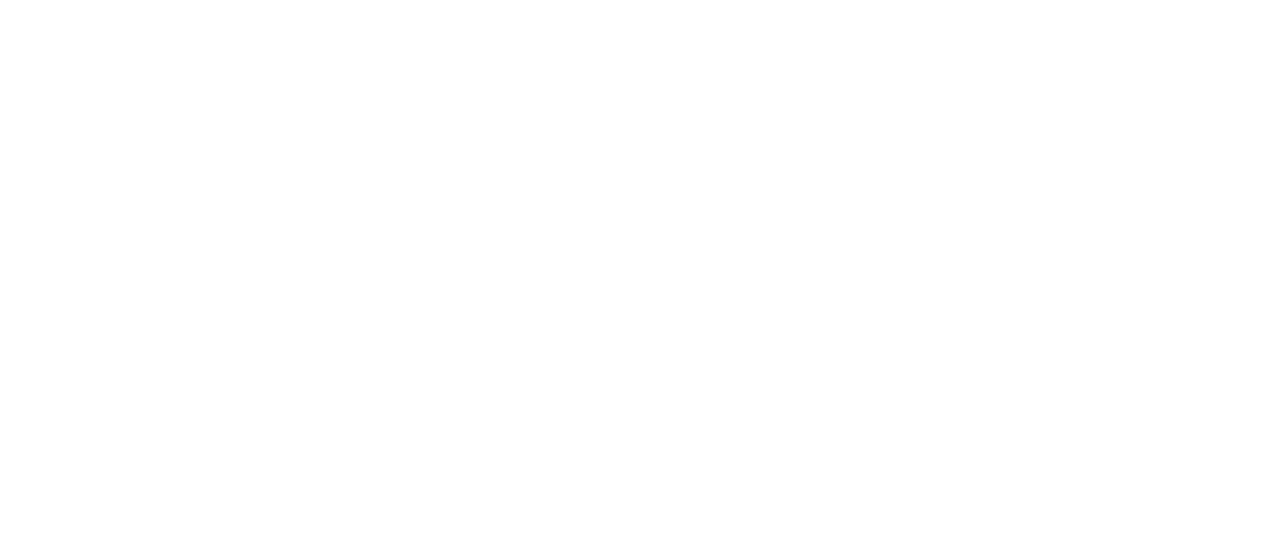
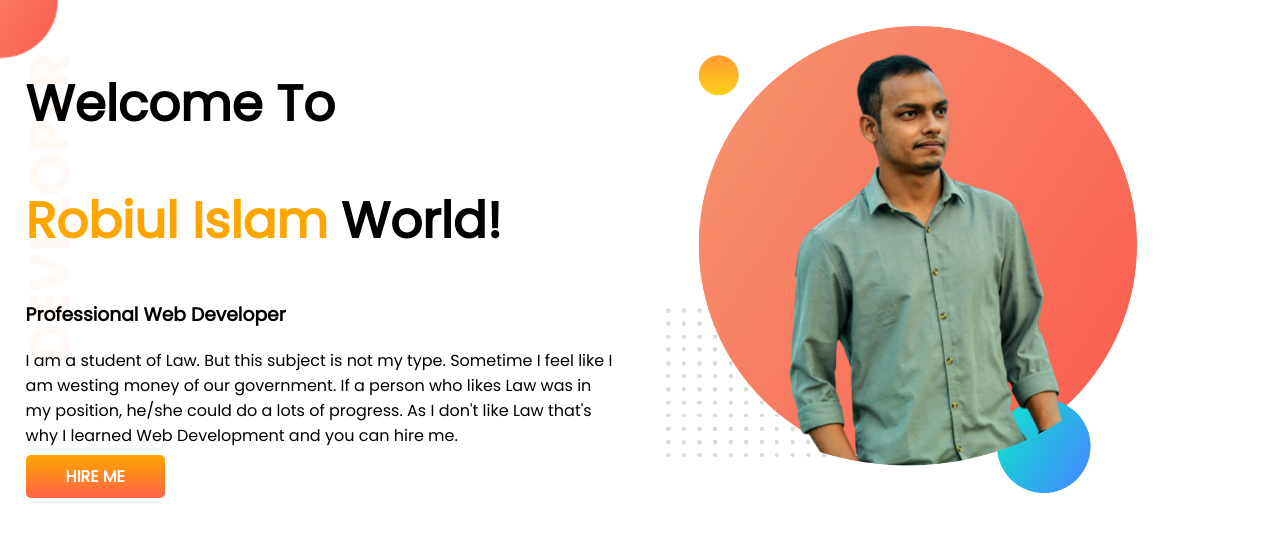
Before and after one commit to Robiul-Jahid/developer-portfolio, a plain HTML site: page index.html in a window 1280 px wide. Drawn offline with Linux system fonts and the light colour scheme.

Commit message:
top-banner

```diff
--- a/index.html
+++ b/index.html
@@ -5,7 +5,37 @@
         <meta http-equiv="X-UA-Compatible" content="IE=edge" />
         <meta name="viewport" content="width=device-width, initial-scale=1.0" />
         <title>Robiul's Portfolio</title>
+        <link rel="preconnect" href="https://fonts.googleapis.com" />
+        <link rel="preconnect" href="https://fonts.gstatic.com" crossorigin />
+        <link
+            href="https://fonts.googleapis.com/css2?family=Poppins&display=swap"
+            rel="stylesheet"
+        />
         <link rel="stylesheet" href="style.css" />
     </head>
-    <body></body>
+    <body>
+        <section class="top-banner">
+            <div class="half-width">
+                <h1>Welcome To</h1>
+                <h1><span class="orange-color">Robiul Islam</span> World!</h1>
+                <h3>Professional Web Developer</h3>
+                <p>
+                    I am a student of Law. But this subject is not my type.
+                    Sometime I feel like I am westing money of our government.
+                    If a person who likes Law was in my position, he/she could
+                    do a lots of progress. As I don't like Law that's why I
+                    learned Web Development and you can hire me.
+                </p>
+                <a
+                    class="link-button"
+                    target="_blank"
+                    href="https://www.linkedin.com/in/robiul-islam-jahid-2460401a2/"
+                    >HIRE ME</a
+                >
+            </div>
+            <div class="half-width">
+                <img src="images/Robiul-bg.png" alt="Robiul" />
+            </div>
+        </section>
+    </body>
 </html>
--- a/style.css
+++ b/style.css
@@ -0,0 +1,32 @@
+body {
+    font-family: "Poppins", sans-serif;
+    margin: 0;
+}
+h1 {
+    font-size: 50px;
+}
+.orange-color {
+    color: orange;
+}
+section {
+    display: flex;
+}
+.half-width {
+    width: 50%;
+    padding: 2%;
+}
+.half-width img {
+    width: 80%;
+}
+.link-button {
+    text-decoration: none;
+    background-image: linear-gradient(orange, tomato);
+    color: white;
+    font-weight: 700;
+    padding: 10px 40px;
+    border-radius: 5px;
+}
+.top-banner {
+    background-image: url(images/top-banner.png);
+    background-repeat: no-repeat;
+}
```
Also changed, not shown: images/Robiul-bg.png (added), images/dream-bg.png (added), images/exp-bg.png (added), images/jhankar.png (added), images/jhankar2.png (added), images/my-bg.png (added), images/my-bg2.png (added), images/top-banner.png (added), show off/FB_IMG_1558453663543.jpg (added), show off/IMG-20210514-WA0003.jpg (added), show off/IMG_20190628_143052_896.jpg (added), show off/IMG_20191125_234036_590-01 (1).jpeg (added).
